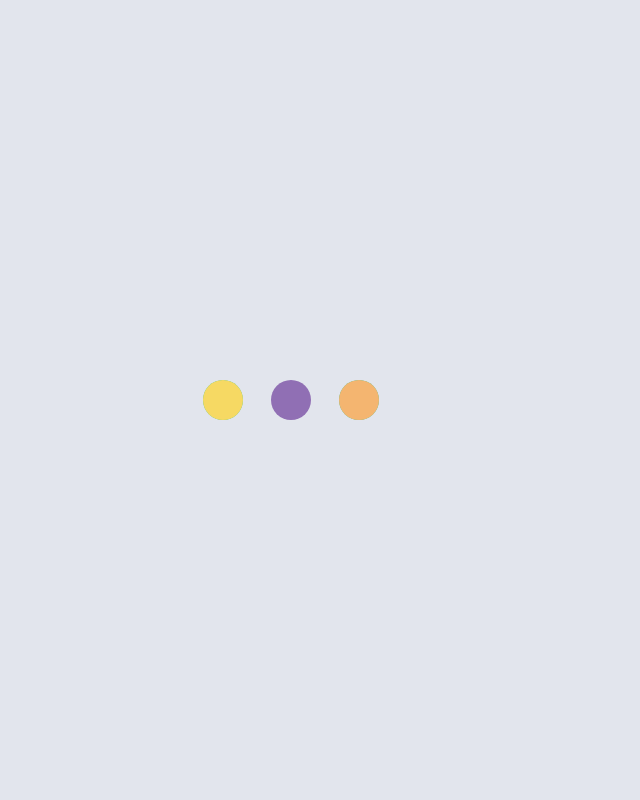
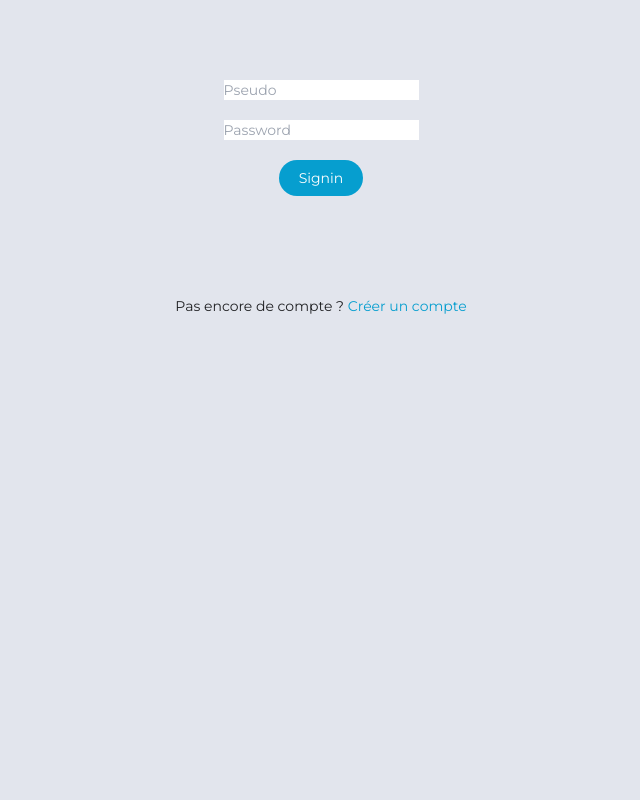
Before and after one commit to MarianBonhomme/fit-track-front, a React (Vite) app: page /auth in a window 1280 px wide. Shown: the top 800 px of the page, without its empty margins (349-989 px from the left). Built offline with nearby package versions, Linux system fonts and the light colour scheme.

Commit message:
fix sidebar

```diff
--- a/src/App.jsx
+++ b/src/App.jsx
@@ -35,7 +35,7 @@ function AppContent() {
             <Loader />
           ) : (
             <Router>
-              {user ? <Sidebar /> : <Loader />}
+              {user ? <Sidebar /> : null}
               <div className="sm:pl-[60px] max-sm:pb-[60px]">
                 <Routes>
                   <Route path="/auth" element={!user ? <AuthPage /> : <Navigate to="/user" />} />
```
